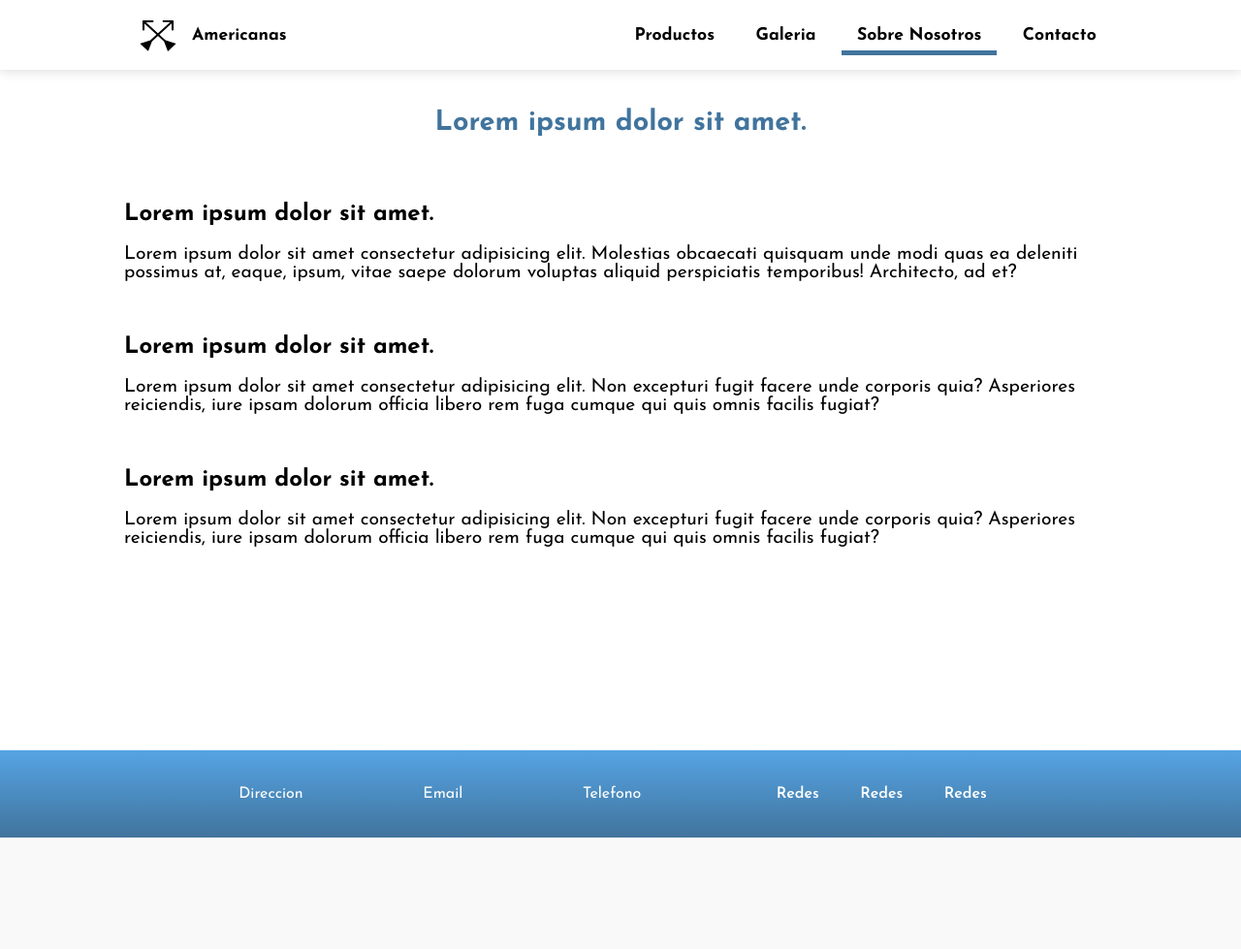
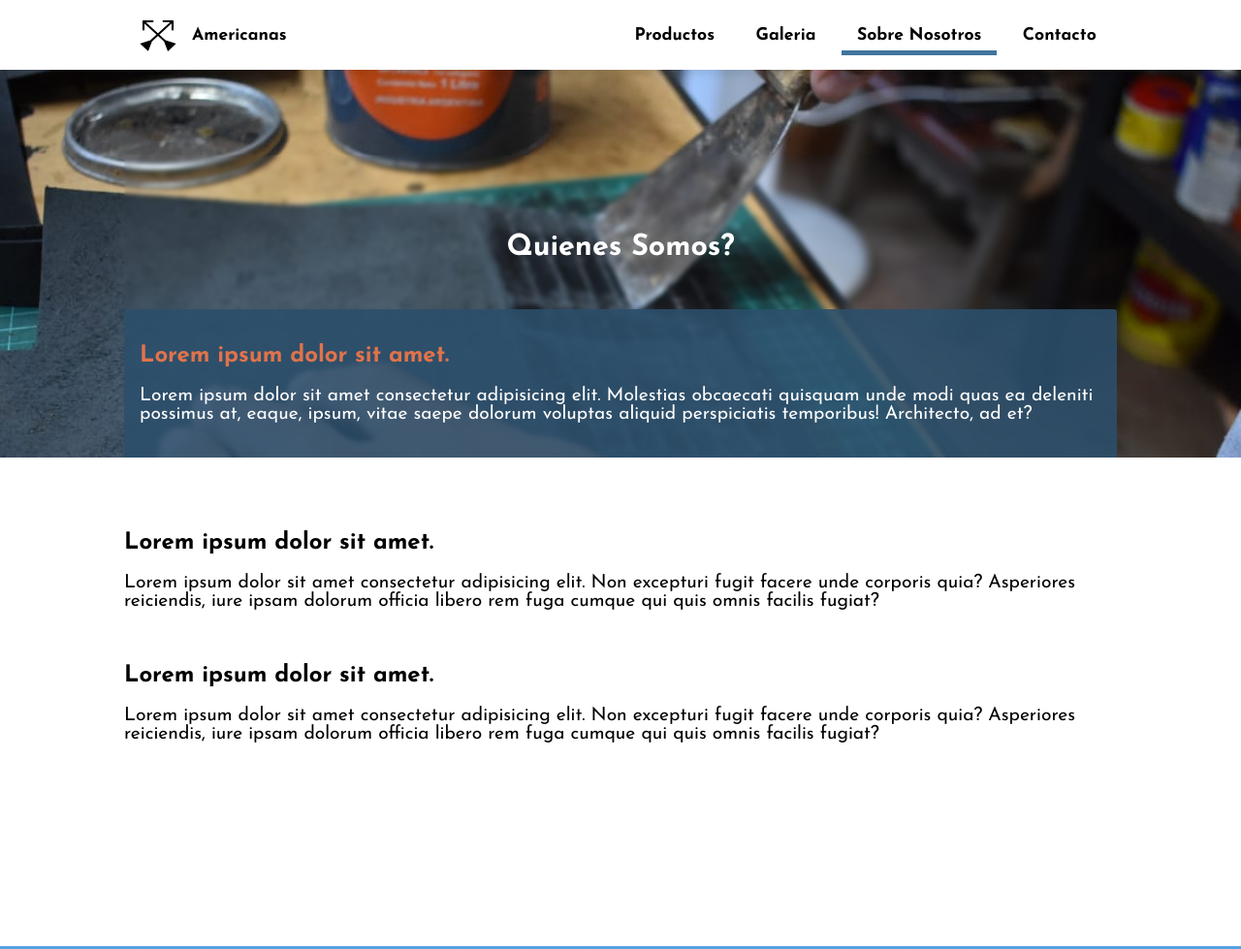
Before and after one commit to rpaso93/proyecto-desarrollo-web-ch, a plain HTML site: page sobre-nosotros.html in a window 1280 px wide. Shown: the top 979 px of the page at 97% size. Before the commit the page ends 864 px from the top, so only its background shows below. Drawn offline with nearby package versions, Linux system fonts and the light colour scheme.

Commit message:
Cambios en seccion Sobre Nosotros

```diff
--- /dev/null
+++ b/public/css/about.css
@@ -0,0 +1,43 @@
+.image-section {
+  min-height: 25rem;
+  position: relative;
+  padding-top: 10rem;
+  padding-bottom: 0;
+  overflow: hidden;
+}
+
+.image-section > img {
+  position: absolute;
+  left: 0;
+  top: 0;
+  right: 0;
+  bottom: 0;
+  object-fit: cover;
+  z-index: -1;
+}
+
+.image-section__content {
+  padding-top: 2rem;
+  padding-bottom: 0;
+  backdrop-filter: blur(2px);
+  color: white;
+}
+
+.image-section__content > h2 {
+  display: flex;
+  justify-content: center;
+  margin: 3rem;
+  font-size: 1.9rem;
+}
+
+.image-section__content > div {
+  padding: 1rem;
+  border-top-left-radius: 3px;
+  border-top-right-radius: 3px;
+  background-color: #2c4f6be0;
+}
+
+.image-section__content > div > h2 {
+  color: #e1734b;
+  font-weight: 800;
+}
--- a/sobre-nosotros.html
+++ b/sobre-nosotros.html
@@ -18,6 +18,7 @@
     <link rel="stylesheet" href="public/css/index.css" />
     <link rel="stylesheet" href="public/css/nav.css" />
     <link rel="stylesheet" href="public/css/footer.css" />
+    <link rel="stylesheet" href="public/css/about.css" />
   </head>
   <body>
     <header class="header">
@@ -88,11 +89,13 @@
       </nav>
     </header>
     <main>
-      <br /><br /><br />
-      <section>
-        <h2>Lorem ipsum dolor sit amet.</h2>
-        <div>
-          <img src="" alt="" />
+      <section class="image-section">
+        <img
+          src="public\images\WhatsApp Image 2021-06-18 at 17.17.17.jpeg"
+          alt="Poniendo pegamento al cuero"
+        />
+        <div class="image-section__content">
+          <h2>Quienes Somos?</h2>
           <div>
             <h2>Lorem ipsum dolor sit amet.</h2>
             <p>
@@ -103,6 +106,8 @@
             </p>
           </div>
         </div>
+      </section>
+      <section class="container">
         <div>
           <img src="" alt="" />
           <div>
```
